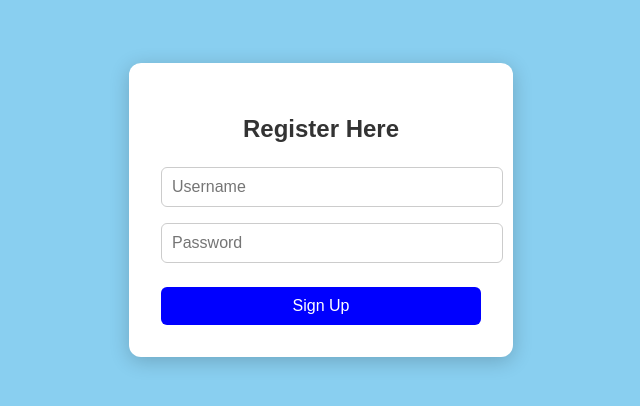
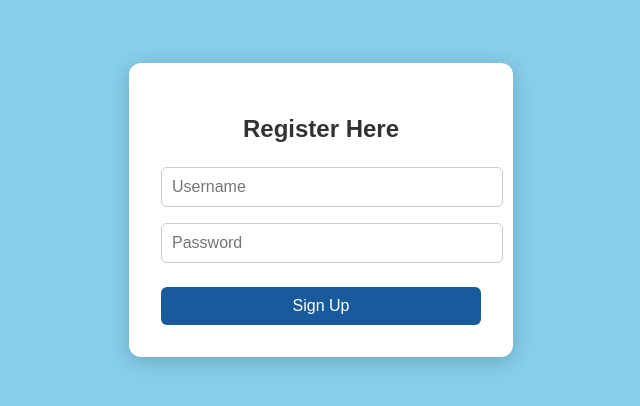
Before and after one commit to FazeelaCharan/Apache-site, a plain HTML site: page index.html in a window 1280 px wide. Shown: the part 190-596 px from the top of the page, without its empty margins (319-959 px from the left). Drawn offline with Linux system fonts and the light colour scheme.

Commit message:
color fix

```diff
--- a/index.html
+++ b/index.html
@@ -8,7 +8,7 @@
     body {
       margin: 0;
       font-family: Arial, sans-serif;
-      background: #89CFF0;
+      background: #87CEEB;
       height: 100vh;
       display: flex;
       justify-content: center;
@@ -38,7 +38,7 @@
     button {
       width: 100%;
       padding: 10px;
-      background: blue;
+      background: #195A9C;
       color: white;
       border: none;
       border-radius: 6px;
```
